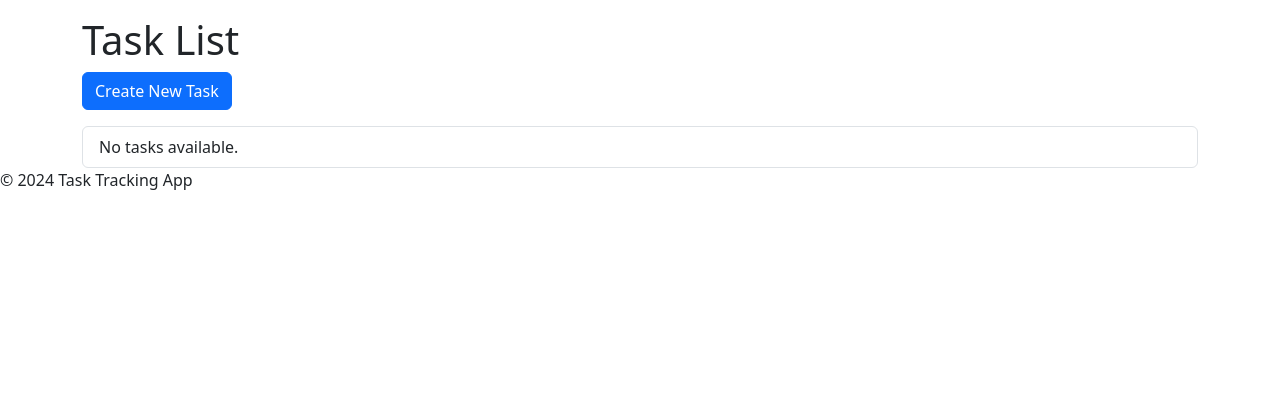
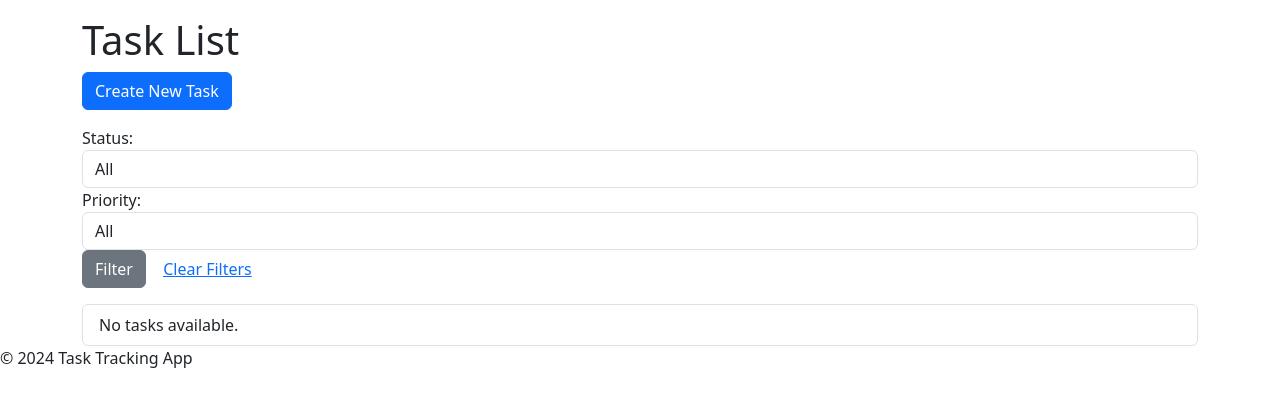
Before and after one commit to Illugha/Task_tracking, a Django app: page / in a window 1280 px wide. Shown: the part 24-431 px from the top of the page. Run offline with Django 5.2, Linux system fonts and the light colour scheme; data that the repository does not hold is empty.

Commit message:
added functional: filtering, update task, delete task, complete task (of course if its your task) :)

```diff
--- a/task_tracking/forms.py
+++ b/task_tracking/forms.py
@@ -5,3 +5,32 @@ class TaskForm(forms.ModelForm):
     class Meta:
         model = Task
         fields = ['title', 'description', 'status', 'priority', 'deadline']
+
+    def __init__(self, *args, **kwargs):
+        super(TaskForm, self).__init__(*args, **kwargs)
+        for field in self.fields:
+            self.fields[field].widget.attrs.update({'class': 'form-control'})
+
+
+class TaskFilterForm(forms.Form):
+    STATUS_CHOICES = [
+        ('', 'All'),
+        ('todo', 'Pending'),
+        ('in_progress', 'In Progress'),
+        ('done', 'Completed'),
+    ]
+    PRIORITY_CHOICES = [
+        ('', 'All'),
+        ('low', 'Low'),
+        ('medium', 'Medium'),
+        ('high', 'High'),
+    ]
+    status = forms.ChoiceField(choices=STATUS_CHOICES, required=False, label='Status')
+    priority = forms.ChoiceField(choices=PRIORITY_CHOICES, required=False, label='Priority')
+    deadline_from = forms.DateField(required=False, widget=forms.DateInput(attrs={'type': 'date'}), label='Deadline From')
+    deadline_to = forms.DateField(required=False, widget=forms.DateInput(attrs={'type': 'date'}), label='Deadline To')
+
+    def __init__(self, *args, **kwargs):
+        super(TaskFilterForm, self).__init__(*args, **kwargs)
+        self.fields['status'].widget.attrs.update({'class': 'form-control'})
+        self.fields['priority'].widget.attrs.update({'class': 'form-control'})
--- a/task_tracking/urls.py
+++ b/task_tracking/urls.py
@@ -5,6 +5,9 @@ urlpatterns = [
     path('', views.TaskListView.as_view(), name='task-list'),
     path('tasks/<int:pk>/', views.TaskDetailView.as_view(), name='task-detail'),
     path('task-create', views.TaskCreateView.as_view(), name='task-create'),
+    path("<int:pk>/update/", views.TaskUpdateView.as_view(), name="task-update"),
+    path('<int:pk>/delete/', views.TaskDeleteView.as_view(), name='task-delete'),
+    path('<int:pk>/complete/', views.TaskCompleteView.as_view(), name='task-complete'),
 ]
 
 app_name = 'task_tracking'
--- a/task_tracking/views.py
+++ b/task_tracking/views.py
@@ -1,11 +1,12 @@
-from django.shortcuts import render
+from django.shortcuts import render, redirect
 from django.urls import reverse_lazy
 from .models import Task
-from django.views.generic import ListView, DetailView, CreateView, View
+from django.views.generic import ListView, DetailView, CreateView, View, UpdateView
 from django.contrib.auth.mixins import LoginRequiredMixin
-from task_tracking.forms import TaskForm
+from task_tracking.forms import TaskForm, TaskFilterForm
 from task_tracking.mixins import UserIsOwnerMixin
 from django.http import HttpResponseRedirect
+from django.shortcuts import get_object_or_404
 
 # List of existing tasks
 class TaskListView(ListView):
@@ -13,6 +14,23 @@ class TaskListView(ListView):
     template_name = 'tasks/task_list.html'
     context_object_name = 'tasks'
     paginate_by = 10
+
+    def get_queryset(self):
+        queryset = super().get_queryset()
+        status = self.request.GET.get('status')
+        priority = self.request.GET.get('priority')
+
+        if status:
+            queryset = queryset.filter(status=status)
+        if priority:
+            queryset = queryset.filter(priority=priority)
+
+        return queryset
+
+    def get_context_data(self, **kwargs):
+        context = super().get_context_data(**kwargs)
+        context['form'] = TaskFilterForm(self.request.GET)
+        return context
 
 class TaskDetailView(DetailView):
     model = Task
@@ -29,9 +47,36 @@ class TaskCreateView(LoginRequiredMixin, CreateView):
         form.instance.owner = self.request.user
         return super().form_valid(form)
 
+class TaskUpdateView(LoginRequiredMixin, UserIsOwnerMixin, UpdateView):
+    model = Task
+    template_name = "tasks/task_update.html"
+    form_class = TaskForm
+    success_url = reverse_lazy("task_tracking:task-list")
+
+class TaskDeleteView(LoginRequiredMixin, UserIsOwnerMixin, View):
+    template_name = "tasks/task_confirm_delete.html"
+    success_url = reverse_lazy("task_tracking:task-list")
+
+    def get_object(self):
+        task_id = self.kwargs.get('pk')
+        return get_object_or_404(Task, pk=task_id)
+
+    def get(self, request, *args, **kwargs):
+        task = self.get_object()
+        return render(request, self.template_name, {'object': task})
+
+    def post(self, request, *args, **kwargs):
+        task = self.get_object()
+        task.delete()
+        return redirect(self.success_url)
+
 class TaskCompleteView(LoginRequiredMixin, UserIsOwnerMixin, View):
+    def get_object(self):
+        task_id = self.kwargs.get('pk')
+        return get_object_or_404(Task, pk=task_id)
+
     def post(self, request, *args, **kwargs):
-        task = Task.objects.get(pk=kwargs['pk'])
-        task.status = 'completed'
+        task = self.get_object()
+        task.status = 'done'
         task.save()
-        return HttpResponseRedirect(reverse_lazy('task_tracking:task-detail', kwargs={'pk': task.pk}))
+        return HttpResponseRedirect(reverse_lazy('task_tracking:task-list'))
--- a/templates/tasks/task_detail.html
+++ b/templates/tasks/task_detail.html
@@ -5,6 +5,8 @@
     <p>{{ task.description }}</p>
     <p>Status: <span class="badge bg-primary">{{ task.status }}</span></p>
     <p>Priority: <span class="badge bg-secondary">{{ task.priority }}</span></p>
+    <a href="{% url 'task_tracking:task-update' task.pk %}">Редагувати</a>
+    <a href="{% url 'task_tracking:task-delete' task.pk %}">Видалити</a>
     <a href="{% url 'task_tracking:task-list' %}" class="btn btn-secondary mt-3">Back to Task List</a>
 </div>
 {% endblock %}
--- a/templates/tasks/task_list.html
+++ b/templates/tasks/task_list.html
@@ -4,14 +4,33 @@
     <h1>Task List</h1>
     <a href="{% url 'task_tracking:task-create' %}" class="btn btn-primary mb-3">Create New Task</a>
 
+    <br>
+
+    <form method="get" class="form-inline mb-3">
+        {{ form.status.label_tag }}
+        {{ form.status }}
+        {{ form.priority.label_tag }}
+        {{ form.priority }}
+        <button type="submit" class="btn btn-secondary">Filter</button>
+        <a href="{% url 'task_tracking:task-list' %}" class="btn btn-link">Clear Filters</a>
+    </form>
+
     <ul class="list-group">
         {% for task in tasks %}
-        <li class="list-group-item">
-            <a href="{% url 'task_tracking:task-detail' task.pk %}" class="text-decoration-none">
-                {{ task.title }}
-            </a>
-            <span class="badge bg-primary ms-2">{{ task.status }}</span>
-            <span class="badge bg-secondary ms-1">{{ task.priority }}</span>
+        <li class="list-group-item d-flex justify-content-between align-items-center">
+            <div>
+                <a href="{% url 'task_tracking:task-detail' task.pk %}" class="text-decoration-none">{{ task.title }}</a>
+                <span class="badge bg-primary ms-2">{{ task.status }}</span>
+                <span class="badge bg-secondary ms-1">{{ task.priority }}</span>
+            </div>
+            <form method="post" action="{% url 'task_tracking:task-complete' task.pk %}">
+                {% csrf_token %}
+                {% if task.status != 'done' %}
+                <button type="submit" class="btn btn-success btn-sm">Mark as Done</button>
+                {% else %}
+                <button type="button" class="btn btn-secondary btn-sm" disabled>Completed</button>
+                {% endif %}
+            </form>
         </li>
         {% empty %}
         <li class="list-group-item">No tasks available.</li>
```
Also changed, not shown: templates/tasks/task_confirm_delete.html (added, +14 -0 lines), templates/tasks/task_update.html (added, +9 -0 lines).
